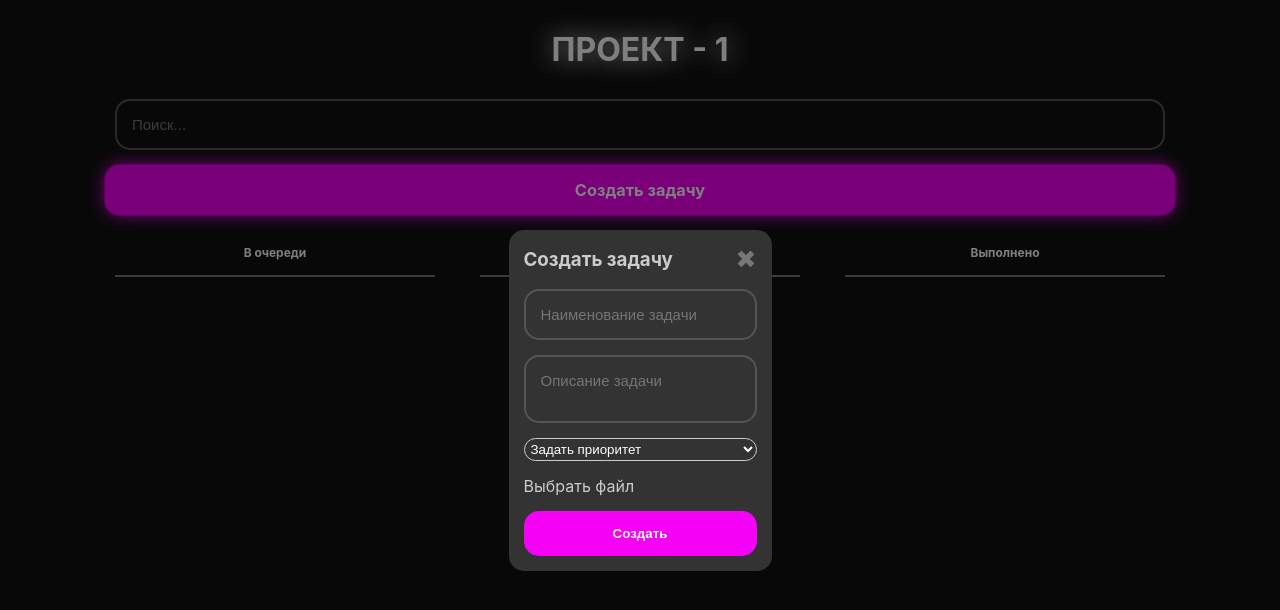
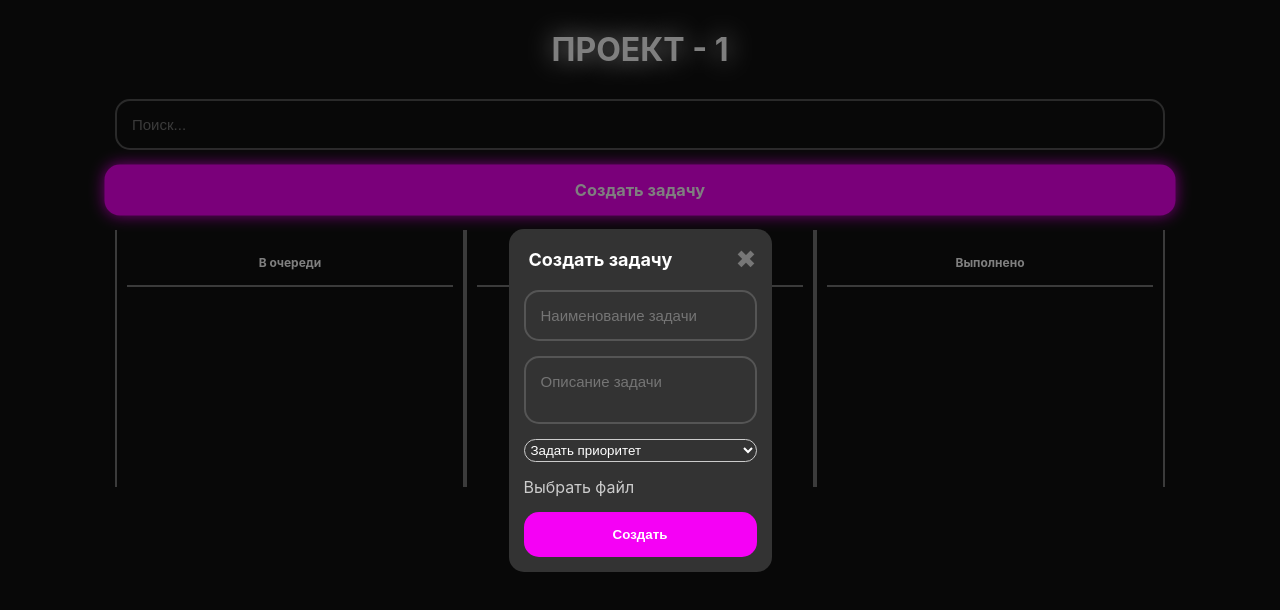
Before and after one commit to NikolasEagle/spa-todo, a React (Create React App) app: page /1/1 in a window 1280 px wide. Both pictures are taken after a click on the element "Создать задачу". Shown: the top 610 px of the page. Built offline with nearby package versions, Linux system fonts and the light colour scheme.

Commit message:
Добавление стилей

```diff
--- a/src/components/CreateTaskForm/CreateTaskForm.js
+++ b/src/components/CreateTaskForm/CreateTaskForm.js
@@ -91,7 +91,7 @@ export default function CreateTaskForm() {
         required
       />
       <select placeholder="Задать приоритет" required name={"priority"}>
-        <option style={{ color: "#555" }} value="" disabled selected hidden>
+        <option value="" disabled selected hidden>
           Задать приоритет
         </option>
         <option value={"Высокий"}>Высокий</option>
--- a/src/components/EditTaskForm/EditTaskForm.js
+++ b/src/components/EditTaskForm/EditTaskForm.js
@@ -127,6 +127,9 @@ export default function EditTaskForm({ id }) {
         editProject(event);
       }}
     >
+      <label htmlFor="name" style={{ width: "100%" }}>
+        <b>Наименование:</b>
+      </label>
       <input
         value={valueName}
         onChange={(event) => setValueName(event.target.value)}
@@ -135,6 +138,9 @@ export default function EditTaskForm({ id }) {
         autoComplete="off"
         required
       />
+      <label htmlFor="desc" style={{ width: "100%" }}>
+        <b>Описание:</b>
+      </label>
       <textarea
         value={valueDesc}
         onChange={(event) => setValueDesc(event.target.value)}
@@ -155,10 +161,7 @@ export default function EditTaskForm({ id }) {
       </p>
       {taskStatus === "В работе" && (
         <p>
-          <b>В работе:</b> {Math.round(taskDuration / 1000 / 60 / 60 / 24)} д{" "}
-          {Math.round(taskDuration / 1000 / 60 / 60)} ч{" "}
-          {Math.round(taskDuration / 1000 / 60)} мин{" "}
-          {Math.round(taskDuration / 1000)} сек
+          <b>В работе:</b> {Math.round(taskDuration / 1000 / 60 / 60)} ч
         </p>
       )}
       {taskStatus === "Выполнено" && (
@@ -173,7 +176,11 @@ export default function EditTaskForm({ id }) {
           ).getFullYear()}`}
         </p>
       )}
+      <label style={{ width: "100%" }} htmlFor="priority">
+        <b>Приоритет:</b>
+      </label>
       <select
+        id="priority"
         onChange={(event) => setValuePriority(event.target.value)}
         value={valuePriority}
         placeholder="Задать приоритет"
--- a/src/components/Main/Main.module.scss
+++ b/src/components/Main/Main.module.scss
@@ -14,7 +14,7 @@
   padding: 15px;
 
   .tasks {
-    width: calc(100%);
+    width: calc(100% + 15px * 2);
     display: flex;
     flex-direction: row;
     flex-wrap: wrap;
@@ -22,17 +22,18 @@
 
     justify-content: space-between;
 
-    gap: 15px;
-
     .queue,
     .development,
     .done {
-      width: calc(100% / 3 - 15px * 2);
-      height: 163.24px;
+      width: calc(100% / 3);
       display: flex;
+      box-sizing: border-box;
       flex-direction: column;
+      color: #ffffff;
       gap: 15px;
-      color: #ffffff;
+      padding: 10px 10px 200px 10px;
+      border-right: 2px solid #777;
+      border-left: 2px solid #777;
       h4 {
         font-size: 12px;
       }
--- a/src/components/Popup/Popup.module.scss
+++ b/src/components/Popup/Popup.module.scss
@@ -1,9 +1,9 @@
 .Popup {
-  position: absolute;
+  position: fixed;
   top: 0;
   width: 100vw;
 
-  height: 100vh;
+  min-height: 100vh;
 
   background: rgba($color: #000000, $alpha: 0.5);
 
@@ -54,6 +54,9 @@
 
       h3 {
         margin: 0;
+        font-size: 18px;
+        padding: 5px;
+        color: #fff;
       }
     }
   }
--- a/src/components/TaskCard/TaskCard.module.scss
+++ b/src/components/TaskCard/TaskCard.module.scss
@@ -37,11 +37,10 @@
 
     h5 {
       color: #777;
-      font-size: 12px;
-      word-wrap: break-word;
-      word-break: break-all;
+      font-size: 10px;
+      padding: 5px;
       span {
-        font-size: 18px;
+        font-size: 10px;
       }
     }
 
@@ -49,6 +48,18 @@
       cursor: pointer;
       width: calc(100% - 15px - 185px);
       background: lime;
+    }
+  }
+
+  .content {
+    h5 {
+      color: #ccc;
+      word-break: break-all;
+      font-size: 15px;
+
+      span {
+        font-size: 10px;
+      }
     }
   }
 
--- a/src/index.scss
+++ b/src/index.scss
@@ -5,6 +5,7 @@ body {
     "Cantarell", "Fira Sans", "Droid Sans", "Helvetica Neue", sans-serif;
   -webkit-font-smoothing: antialiased;
   -moz-osx-font-smoothing: grayscale;
+  -webkit-tap-highlight-color: rgba(0, 0, 0, 0);
 }
 
 input,
```
